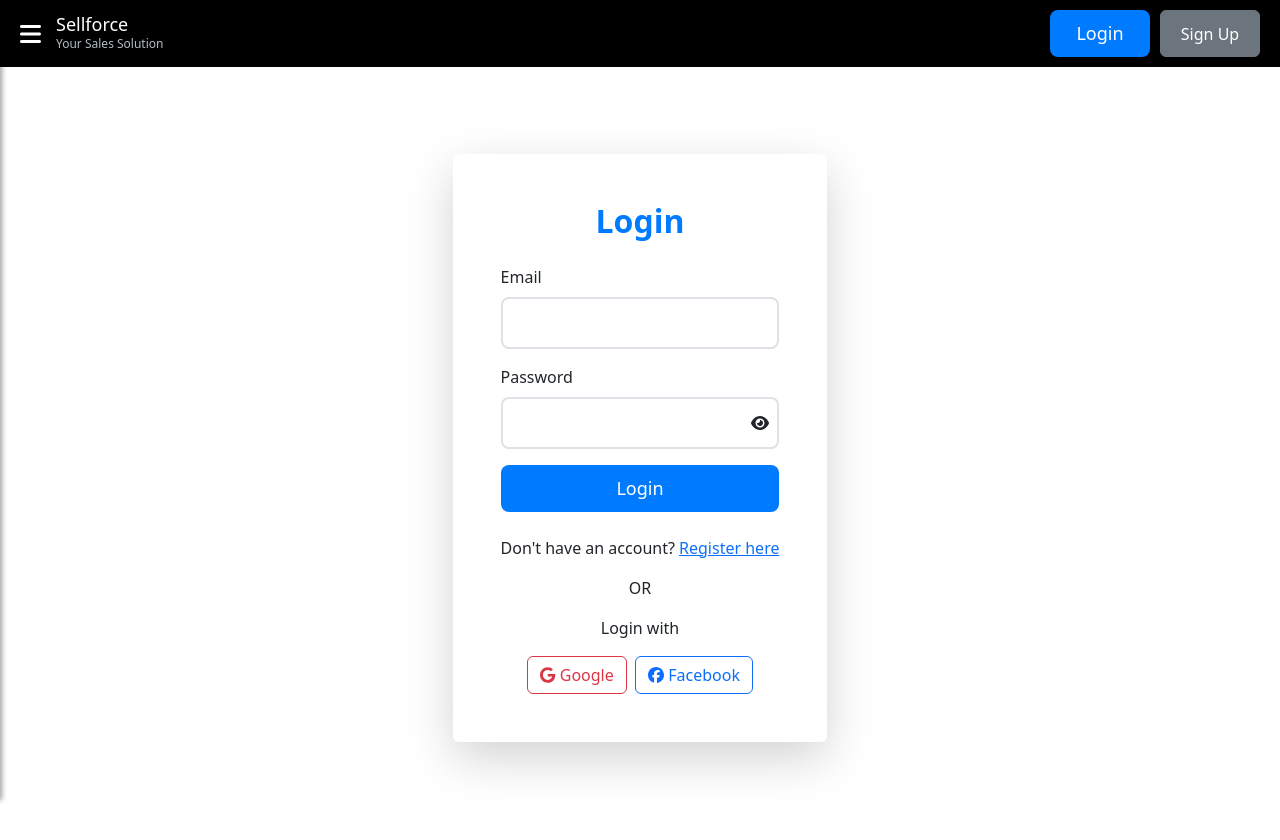
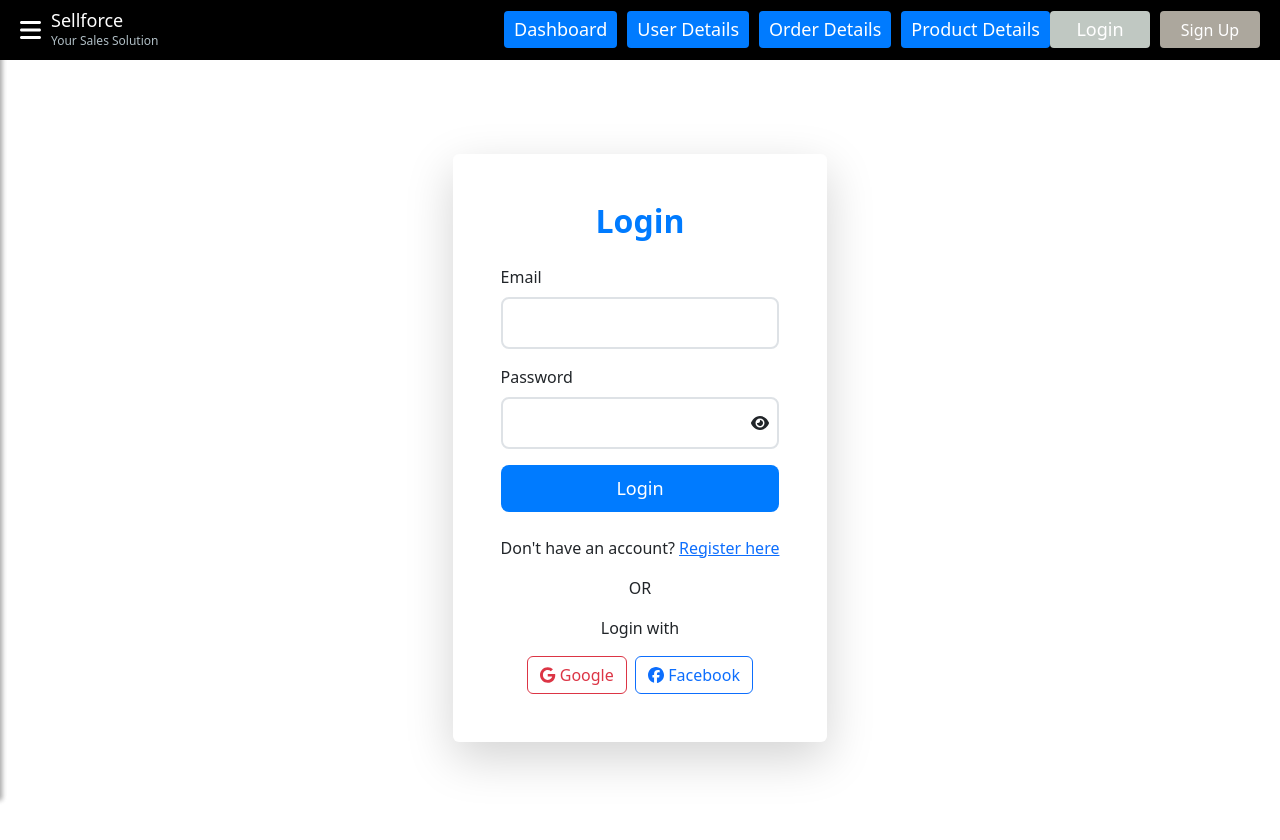
Before and after one commit to IT21212604/e-commerce_frontend, a React (Create React App) app: page /login in a window 1280 px wide. Shown: the top 840 px of the page. Built offline with nearby package versions, Linux system fonts and the light colour scheme.

Commit message:
Update Search function

```diff
--- a/src/Components/NavBar/Header.css
+++ b/src/Components/NavBar/Header.css
@@ -1,4 +1,3 @@
-/* Header.css */
 .header {
   display: flex;
   align-items: center;
@@ -13,6 +12,11 @@
   z-index: 1000; /* Ensure the header is on top */
 }
 
+.left-section {
+  display: flex;
+  align-items: center;
+}
+
 .menu-button {
   cursor: pointer;
   font-size: 24px;
@@ -21,7 +25,7 @@
 .sidebar-logo {
   display: flex;
   flex-direction: column;
-  margin-left: 15px; /* Space from the left corner */
+  margin-left: 10px; /* Space between the menu button and logo */
   text-align: left;
 }
 
@@ -36,8 +40,23 @@
   color: #b0bec5;
 }
 
-.app-title {
-  margin: 0 auto; /* Center the title */
+.nav-buttons {
+  display: flex;
+  gap: 10px;
+  margin-left: auto; /* Aligns nav-buttons to the right */
+}
+
+.nav-buttons .btn {
+  color: white;
+  background-color: #007bff;
+  border: none;
+  padding: 5px 10px;
+  border-radius: 4px;
+  cursor: pointer;
+}
+
+.nav-buttons .btn:hover {
+  background-color: #0056b3;
 }
 
 .auth-buttons {
@@ -48,3 +67,19 @@
 .auth-buttons .btn {
   color: white;
 }
+
+.auth-buttons .btn-primary {
+  background-color: #c0c8c2;
+  border: none;
+  padding: 5px 10px;
+  border-radius: 4px;
+  cursor: pointer;
+}
+
+.auth-buttons .btn-secondary {
+  background-color: #aca79d;
+  border: none;
+  padding: 5px 10px;
+  border-radius: 4px;
+  cursor: pointer;
+}
--- a/src/Components/NavBar/Header.js
+++ b/src/Components/NavBar/Header.js
@@ -7,31 +7,43 @@ import './Header.css'; // Import the CSS file for styling
 const Header = ({ toggleSidebar }) => {
   const navigate = useNavigate(); // Initialize useNavigate hook
 
-  // Function to handle navigation to login page
-  const handleLogin = () => {
-    navigate('/login'); // Navigate to the login page
-  };
-
-  // Function to handle navigation to signup page
-  const handleSignUp = () => {
-    navigate('/register'); // Navigate to the signup page
+  // Function to handle navigation to different pages
+  const handleNavigation = (path) => {
+    navigate(path); // Navigate to the given path
   };
 
   return (
     <header className="header">
-      <div className="menu-button" onClick={toggleSidebar}>
-        <FontAwesomeIcon icon={faBars} />
+      <div className="left-section">
+        <div className="menu-button" onClick={toggleSidebar}>
+          <FontAwesomeIcon icon={faBars} />
+        </div>
+        <div className="sidebar-logo">
+          <h2>Sellforce</h2>
+          <p>Your Sales Solution</p>
+        </div>
       </div>
-      <div className="sidebar-logo">
-        <h2>Sellforce</h2>
-        <p>Your Sales Solution</p>
+
+      <div className="nav-buttons">
+        <button className="btn btn-primary" onClick={() => handleNavigation('/dashboard')}>
+          Dashboard
+        </button>
+        <button className="btn btn-primary" onClick={() => handleNavigation('/viewUser')}>
+          User Details
+        </button>
+        <button className="btn btn-primary" onClick={() => handleNavigation('/orderList')}>
+          Order Details
+        </button>
+        <button className="btn btn-primary" onClick={() => handleNavigation('/productDetails')}>
+          Product Details
+        </button>
       </div>
-      <h1 className="app-title"></h1>
+
       <div className="auth-buttons">
-        <button className="btn btn-primary" onClick={handleLogin}>
+        <button className="btn btn-primary" onClick={() => handleNavigation('/login')}>
           Login
         </button>
-        <button className="btn btn-secondary" onClick={handleSignUp}>
+        <button className="btn btn-secondary" onClick={() => handleNavigation('/register')}>
           Sign Up
         </button>
       </div>
--- a/src/Components/NavBar/Sidebar.js
+++ b/src/Components/NavBar/Sidebar.js
@@ -1,88 +1,50 @@
-// Sidebar.js
-import React from 'react';
+import React, { useState } from 'react';
 import './Sidebar.css'; // Import the CSS file for styling
 import { FontAwesomeIcon } from '@fortawesome/react-fontawesome';
-import { faSearch, faTachometerAlt, faTag, faBoxOpen, faBullhorn, faChartLine, faMoneyBillAlt, faFileImport, faUserCircle, faCogs, faNewspaper } from '@fortawesome/free-solid-svg-icons'; // Import icons
+import { faSearch, faTachometerAlt, faTag, faBoxOpen, faBullhorn, faChartLine, faMoneyBillAlt, faFileImport, faUserCircle } from '@fortawesome/free-solid-svg-icons'; // Import icons
 
 const Sidebar = ({ isOpen }) => {
+  // State for search input
+  const [searchTerm, setSearchTerm] = useState('');
+
+  // Menu items data
+  const menuItems = [
+    { name: 'Dashboard', icon: faTachometerAlt, link: '#' },
+    { name: 'User Details', icon: faUserCircle, link: '/viewUser' },
+    { name: 'Order Details', icon: faTag, link: '/orderList' },
+    { name: 'Product Details', icon: faBoxOpen, link: '#' },
+    { name: 'Promotions', icon: faBullhorn, link: '#' },
+    { name: 'Reports', icon: faChartLine, link: '#' },
+    { name: 'Inventory', icon: faMoneyBillAlt, link: '#' },
+    { name: 'Super XML Import', icon: faFileImport, link: '#' },
+  ];
+
+  // Filter the menu items based on the search term
+  const filteredItems = menuItems.filter(item =>
+    item.name.toLowerCase().includes(searchTerm.toLowerCase())
+  );
+
   return (
     <div className={`sidebar ${isOpen ? 'open' : ''}`}>
-      {/* <div className="sidebar-logo">
-        <h2>Sellforce</h2>
-        <p>Your Sales Solution</p>
-      </div> */}
       <div className="search-box">
-        <input type="text" placeholder="Search" />
+        <input
+          type="text"
+          placeholder="Search"
+          value={searchTerm}
+          onChange={(e) => setSearchTerm(e.target.value)} // Update search term
+        />
         <FontAwesomeIcon icon={faSearch} className="search-icon" />
       </div>
       <ul className="sidebar-menu">
-        <li>
-          <a href="#">
-            <FontAwesomeIcon icon={faTachometerAlt} />
-            Dashboard
-          </a>
-        </li>
-        <li>
-          <a href="/viewUser">
-            <FontAwesomeIcon icon={faUserCircle} />
-            User Details
-          </a>
-        </li>
-        <li>
-          <a href="/orderList">
-            <FontAwesomeIcon icon={faTag} />
-            Order Details
-          </a>
-        </li>
-        <li>
-          <a href="#">
-            <FontAwesomeIcon icon={faBoxOpen} />
-            Product Details
-          </a>
-        </li>
-        <li>
-          <a href="#">
-            <FontAwesomeIcon icon={faBullhorn} />
-            Promotions
-          </a>
-        </li>
-        <li>
-          <a href="#">
-            <FontAwesomeIcon icon={faChartLine} />
-            Reports
-          </a>
-        </li>
-        <li>
-          <a href="#">
-            <FontAwesomeIcon icon={faMoneyBillAlt} />
-            Inventory
-          </a>
-        </li>
-        <li>
-          <a href="#">
-            <FontAwesomeIcon icon={faFileImport} />
-            Super XML Import
-          </a>
-        </li>
-
-      </ul>
-      {/* <div className="sidebar-footer">
-        <h3>CONFIGURATION</h3>
-        <ul>
-          <li>
-            <a href="#">
-              <FontAwesomeIcon icon={faCogs} />
-              Settings
+        {filteredItems.map((item, index) => (
+          <li key={index}>
+            <a href={item.link}>
+              <FontAwesomeIcon icon={item.icon} />
+              {item.name}
             </a>
           </li>
-          <li>
-            <a href="#">
-              <FontAwesomeIcon icon={faNewspaper} />
-              News <span className="new-badge">New</span>
-            </a>
-          </li>
-        </ul>
-      </div> */}
+        ))}
+      </ul>
     </div>
   );
 };
--- a/src/Components/User/ViewUserDetails.css
+++ b/src/Components/User/ViewUserDetails.css
@@ -21,3 +21,22 @@ thead.thead-dark th {
 .with-sidebar {
   margin-left: 250px; /* Adjust for when the sidebar is open */
 }
+
+.input-group {
+  width: 300px; /* You can adjust the width as needed */
+}
+
+.input-group .form-control {
+  border-radius: 0.25rem 0 0 0.25rem; /* Rounded corners for the input */
+}
+
+.input-group .btn {
+  border-radius: 0 0.25rem 0.25rem 0; /* Rounded corners for the button */
+}
+
+/* Optional: Adding margin for responsiveness */
+@media (max-width: 768px) {
+  .input-group {
+    width: 100%; /* Full width on smaller screens */
+  }
+}
--- a/src/Components/User/viewUserDetails.js
+++ b/src/Components/User/viewUserDetails.js
@@ -11,6 +11,7 @@ function ViewUserDetails() {
   const [isSidebarOpen, setIsSidebarOpen] = useState(false);
   const [showModal, setShowModal] = useState(false); // Modal visibility state
   const [selectedUserId, setSelectedUserId] = useState(null); // Store the selected user ID
+  const [searchTerm, setSearchTerm] = useState(""); // State for search term
 
   // Function to toggle the sidebar
   const toggleSidebar = () => {
@@ -113,6 +114,16 @@ function ViewUserDetails() {
       });
   };
 
+  // Function to handle search input change
+  const handleSearchChange = (e) => {
+    setSearchTerm(e.target.value);
+  };
+
+  // Filtered users based on search term
+  const filteredUsers = users.filter(user =>
+    user.userType.toLowerCase().includes(searchTerm.toLowerCase())
+  );
+
   return (
     <>
       <Sidebar isOpen={isSidebarOpen} toggleSidebar={toggleSidebar} />
@@ -121,6 +132,23 @@ function ViewUserDetails() {
       <div className={`user-details-container container mt-5 ${isSidebarOpen ? "with-sidebar" : ""}`}>
         <div className="user-details shadow-lg p-4 rounded">
           <h2 className="text-center mb-4">User Details</h2>
+
+          {/* Search Bar */}
+          <div className="d-flex justify-content-end mb-3">
+            <div className="input-group">
+              <input
+                type="text"
+                className="form-control"
+                placeholder="Search by user type"
+                value={searchTerm}
+                onChange={handleSearchChange}
+              />
+              <button className="btn btn-primary" onClick={() => setSearchTerm("")}>
+                Search
+              </button>
+            </div>
+          </div>
+
           <table className="table table-hover table-bordered table-striped">
             <thead className="thead-dark">
               <tr>
@@ -132,8 +160,8 @@ function ViewUserDetails() {
               </tr>
             </thead>
             <tbody>
-              {users.length > 0 ? (
-                users.map((user, index) => (
+              {filteredUsers.length > 0 ? (
+                filteredUsers.map((user, index) => (
                   <tr key={user.id}>
                     <th scope="row">{index + 1}</th>
                     <td>{user.name}</td>
```
Also changed, not shown: src/Components/Inventory/ViewInventoryList.js (added).
